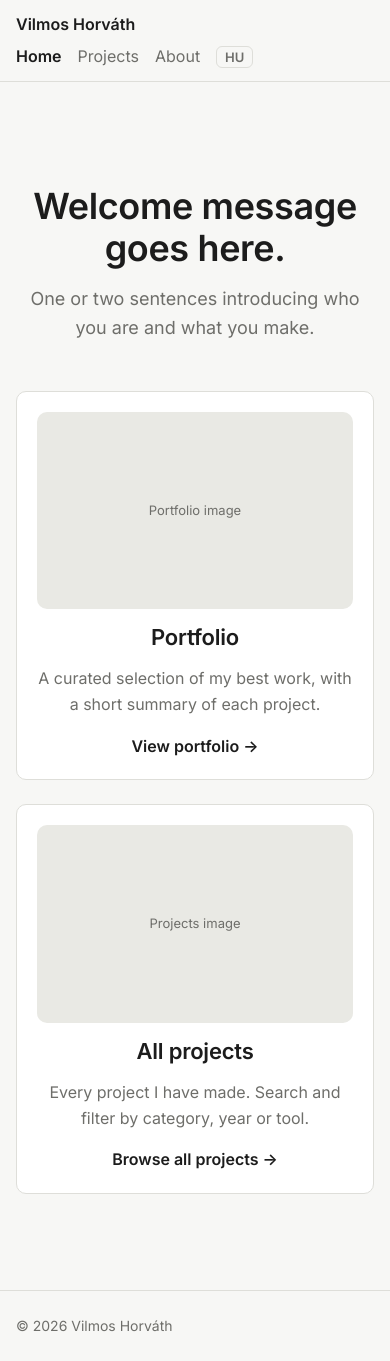
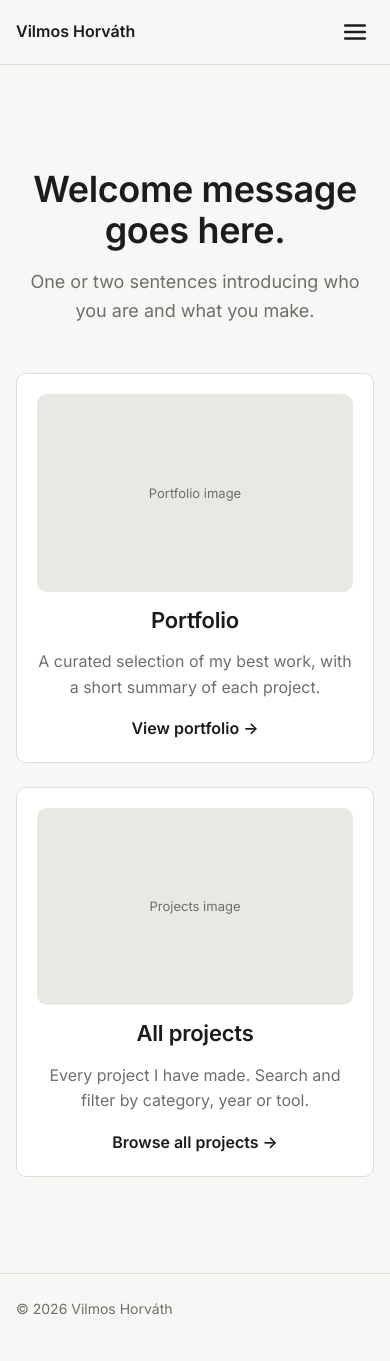
Before and after one commit to vilok-vii/portfolio, a Jekyll site: the page built from en/index.html, in a window 390 px wide and 1361 px high. Built offline with Jekyll 4.4.1, drawn with Linux system fonts in a browser that asks for light colours.

Commit message:
Rework navigation bar
Add the Creative Professional tagline next to the name, let the bar span
the full window width, move the language switch before the menu items,
and replace wrapping on narrow screens with a menu button that opens a
panel from the right (closes with X, Esc or a click outside).

Co-Authored-By: Claude Opus 5.5 <noreply@anthropic.com>
Claude-Session: https://claude.ai/code/session_01FcLkTNyc7Geafv8GAor3uS

```diff
--- a/_data/i18n/en.yml
+++ b/_data/i18n/en.yml
@@ -1,6 +1,7 @@
 # English interface text. Keys must match hu.yml.
 language_name: English
 name: Vilmos Horváth
+tagline: Creative Professional
 switch_to: Magyar
 switch_label: HU
 
@@ -10,6 +11,8 @@ nav:
   label: Main
   home: Home
   projects: Projects
+  open_menu: Open menu
+  close_menu: Close menu
   about: About
 
 footer: "© 2026 Vilmos Horváth"
--- a/_data/i18n/hu.yml
+++ b/_data/i18n/hu.yml
@@ -1,6 +1,7 @@
 # Magyar felületi szövegek. A kulcsoknak egyezniük kell az en.yml-lel.
 language_name: Magyar
 name: Horváth Vilmos
+tagline: Kreatív szakember
 switch_to: English
 switch_label: EN
 
@@ -10,6 +11,8 @@ nav:
   label: Fő navigáció
   home: Főoldal
   projects: Projektek
+  open_menu: Menü megnyitása
+  close_menu: Menü bezárása
   about: Rólam
 
 footer: "© 2026 Horváth Vilmos"
--- a/_layouts/default.html
+++ b/_layouts/default.html
@@ -27,16 +27,26 @@
 </head>
 <body>
 	<header class="site-header">
-		<div class="container site-header__inner">
-			<a href="{{ home_url | relative_url }}" class="site-logo">{{ t.name }}</a>
-			<nav aria-label="{{ t.nav.label }}">
+		<div class="site-header__inner">
+			<a href="{{ home_url | relative_url }}" class="brand">
+				<span class="brand__name">{{ t.name }}</span>
+				<span class="brand__tagline">{{ t.tagline }}</span>
+			</a>
+			<button type="button" class="menu-toggle" aria-expanded="false" aria-controls="site-menu" aria-label="{{ t.nav.open_menu }}">
+				<svg width="26" height="26" viewBox="0 0 24 24" aria-hidden="true"><path d="M3 6h18M3 12h18M3 18h18" stroke="currentColor" stroke-width="2.5" stroke-linecap="round"/></svg>
+			</button>
+			<nav class="site-menu" id="site-menu" aria-label="{{ t.nav.label }}">
+				<button type="button" class="menu-close" aria-label="{{ t.nav.close_menu }}">
+					<svg width="26" height="26" viewBox="0 0 24 24" aria-hidden="true"><path d="M5 5l14 14M19 5L5 19" stroke="currentColor" stroke-width="2.5" stroke-linecap="round"/></svg>
+				</button>
 				<ul class="site-nav">
+					<li class="site-nav__lang"><a class="lang-switch" href="{{ other_url | relative_url }}" hreflang="{{ other_lang }}" lang="{{ other_lang }}" data-lang="{{ other_lang }}" title="{{ t.switch_to }}" aria-label="{{ t.switch_to }}">{{ t.switch_label }}</a></li>
 					<li><a href="{{ home_url | relative_url }}"{% if page.section == "home" %} aria-current="page"{% endif %}>{{ t.nav.home }}</a></li>
 					<li><a href="{{ home_url | append: 'projects/' | relative_url }}"{% if page.section == "projects" %} aria-current="page"{% endif %}>{{ t.nav.projects }}</a></li>
 					<li><a href="{{ home_url | append: 'about/' | relative_url }}"{% if page.section == "about" %} aria-current="page"{% endif %}>{{ t.nav.about }}</a></li>
-					<li><a class="lang-switch" href="{{ other_url | relative_url }}" hreflang="{{ other_lang }}" lang="{{ other_lang }}" data-lang="{{ other_lang }}" title="{{ t.switch_to }}" aria-label="{{ t.switch_to }}">{{ t.switch_label }}</a></li>
 				</ul>
 			</nav>
+			<div class="menu-backdrop" hidden></div>
 		</div>
 	</header>
 
@@ -44,7 +54,7 @@
 	<footer class="site-footer">
 		<div class="container">{{ t.footer }}</div>
 	</footer>
-	<script src="{{ '/js/lang.js' | relative_url }}?v={{ v }}"></script>
+	<script src="{{ '/js/site.js' | relative_url }}?v={{ v }}"></script>
 {%- for script in page.scripts %}
 	<script src="{{ '/js/' | append: script | relative_url }}?v={{ v }}"></script>
 {%- endfor %}
--- a/css/style.css
+++ b/css/style.css
@@ -142,16 +142,31 @@ h3 {
 	justify-content: space-between;
 	gap: 16px;
 	height: var(--header-h);
+	padding-inline: clamp(16px, 3vw, 32px);
 }
 
-.site-logo {
-	font-weight: 600;
+.brand {
+	display: flex;
+	align-items: baseline;
+	gap: 10px;
+	min-width: 0;
 	text-decoration: none;
 	white-space: nowrap;
 }
 
+.brand__name {
+	font-weight: 600;
+}
+
+.brand__tagline {
+	color: var(--muted);
+	overflow: hidden;
+	text-overflow: ellipsis;
+}
+
 .site-nav {
 	display: flex;
+	align-items: center;
 	gap: clamp(16px, 3vw, 28px);
 	list-style: none;
 	margin: 0;
@@ -180,17 +195,88 @@ h3 {
 	font-weight: 600;
 }
 
-@media (max-width: 480px) {
-	.site-header__inner {
-		flex-wrap: wrap;
-		height: auto;
-		row-gap: 6px;
-		padding-block: 12px;
+.menu-toggle,
+.menu-close {
+	display: none;
+	padding: 6px;
+	border: 0;
+	background: none;
+	color: var(--text);
+	cursor: pointer;
+}
+
+.menu-toggle svg,
+.menu-close svg {
+	display: block;
+}
+
+/* Narrow screens: menu button with a panel sliding in from the right */
+@media (max-width: 720px) {
+	.menu-toggle,
+	.menu-close {
+		display: block;
+	}
+
+	.site-menu {
+		position: fixed;
+		top: 0;
+		right: 0;
+		bottom: 0;
+		z-index: 30;
+		width: min(80vw, 320px);
+		padding: 16px 24px;
+		background: var(--surface);
+		box-shadow: -8px 0 24px rgba(0, 0, 0, 0.15);
+		transform: translateX(100%);
+		visibility: hidden;
+		transition: transform 0.25s ease, visibility 0s linear 0.25s;
+	}
+
+	.site-menu.is-open {
+		transform: none;
+		visibility: visible;
+		transition: transform 0.25s ease;
+	}
+
+	.menu-close {
+		margin-left: -6px;
 	}
 
 	.site-nav {
-		gap: 16px;
-		align-items: center;
+		flex-direction: column;
+		align-items: flex-end;
+		gap: 20px;
+		margin-top: 16px;
+		font-size: 24px;
+	}
+
+	.site-nav__lang {
+		order: 1;
+	}
+
+	.site-nav .lang-switch {
+		font-size: 20px;
+		padding: 2px 10px;
+	}
+
+	.menu-backdrop {
+		position: fixed;
+		inset: 0;
+		z-index: 20;
+		background: rgba(0, 0, 0, 0.4);
+	}
+}
+
+@media (max-width: 480px) {
+	.brand__tagline {
+		display: none;
+	}
+}
+
+@media (prefers-reduced-motion: reduce) {
+	.site-menu,
+	.site-menu.is-open {
+		transition: none;
 	}
 }
 
--- a/js/lang.js
+++ /dev/null
@@ -1,11 +0,0 @@
-// Remember the language a visitor picks with the EN / HU switch,
-// so the root address sends them to it next time (see /index.html).
-document.querySelectorAll(".lang-switch").forEach((link) => {
-	link.addEventListener("click", () => {
-		try {
-			localStorage.setItem("lang", link.dataset.lang);
-		} catch (e) {
-			// Storage blocked: the switch still works, it just isn't remembered
-		}
-	});
-});
--- /dev/null
+++ b/js/site.js
@@ -0,0 +1,52 @@
+// Scripts used on every page.
+
+// Remember the language a visitor picks with the language switch,
+// so the root address sends them to it next time (see /index.html).
+document.querySelectorAll(".lang-switch").forEach((link) => {
+	link.addEventListener("click", () => {
+		try {
+			localStorage.setItem("lang", link.dataset.lang);
+		} catch (e) {
+			// Storage blocked: the switch still works, it just isn't remembered
+		}
+	});
+});
+
+// Menu panel on narrow screens
+(function () {
+	const toggle = document.querySelector(".menu-toggle");
+	const menu = document.getElementById("site-menu");
+	const close = document.querySelector(".menu-close");
+	const backdrop = document.querySelector(".menu-backdrop");
+	if (!toggle || !menu) return;
+
+	const narrow = window.matchMedia("(max-width: 720px)");
+
+	function open() {
+		menu.classList.add("is-open");
+		toggle.setAttribute("aria-expanded", "true");
+		backdrop.hidden = false;
+		document.body.style.overflow = "hidden";
+		close.focus();
+	}
+
+	function shut(returnFocus) {
+		if (!menu.classList.contains("is-open")) return;
+		menu.classList.remove("is-open");
+		toggle.setAttribute("aria-expanded", "false");
+		backdrop.hidden = true;
+		document.body.style.overflow = "";
+		if (returnFocus) toggle.focus();
+	}
+
+	toggle.addEventListener("click", open);
+	close.addEventListener("click", () => shut(true));
+	backdrop.addEventListener("click", () => shut(true));
+	document.addEventListener("keydown", (e) => {
+		if (e.key === "Escape") shut(true);
+	});
+	// Widening the window past the breakpoint closes the panel
+	narrow.addEventListener("change", (e) => {
+		if (!e.matches) shut(false);
+	});
+})();
```
Also changed, not shown: README.md.
